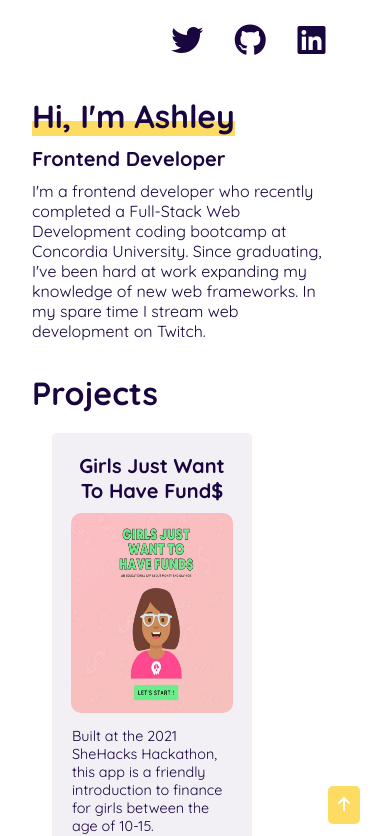
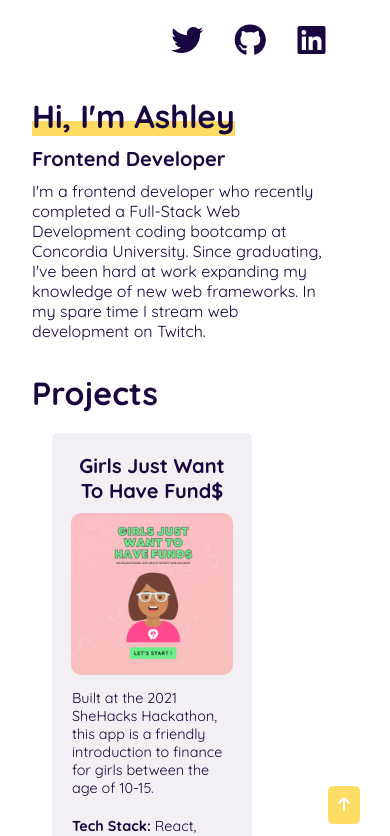
Before and after one commit to splashley/portfolio-v2, a Vue app: page / in a window 390 px wide. Shown: the top 836 px of the page. Built offline with nearby package versions, Linux system fonts and the light colour scheme.

Commit message:
pic css changes

```diff
--- a/src/components/Projects.vue
+++ b/src/components/Projects.vue
@@ -116,7 +116,7 @@ h2 {
 .project-img {
   border-radius: 10px;
   width: 90%;
-  height: 200px;
+  height: 50%;
 }
 
 .project-btn {
@@ -137,16 +137,35 @@ h2 {
   transform: scale(1.2);
 }
 
+@media only screen and (max-width: 1300px) {
+    .project-img {
+  border-radius: 10px;
+  width: 90%;
+  height: 40%;
+}
+}
+
 @media only screen and (max-width: 1200px) {
   .projects {
     padding: 3rem 10rem;
   }
+
+  .project-img {
+  border-radius: 10px;
+  width: 90%;
+  height: 40%;
+}
 }
 
 @media only screen and (max-width: 1024px) {
   .projects {
     padding: 2rem 8rem;
   }
+    .project-img {
+  border-radius: 10px;
+  width: 90%;
+  height: 30%;
+}
 }
 
 @media only screen and (max-width: 768px) {
@@ -172,6 +191,12 @@ h2 {
     margin-left: 20px;
   }
 
+  .project-img {
+  border-radius: 10px;
+  width: 90%;
+  height: 50%;
+}
+
   .projects {
     padding: 1rem 2rem;
   }
```
Also changed, not shown: src/assets/project1.jpg, src/assets/project2.jpg.
